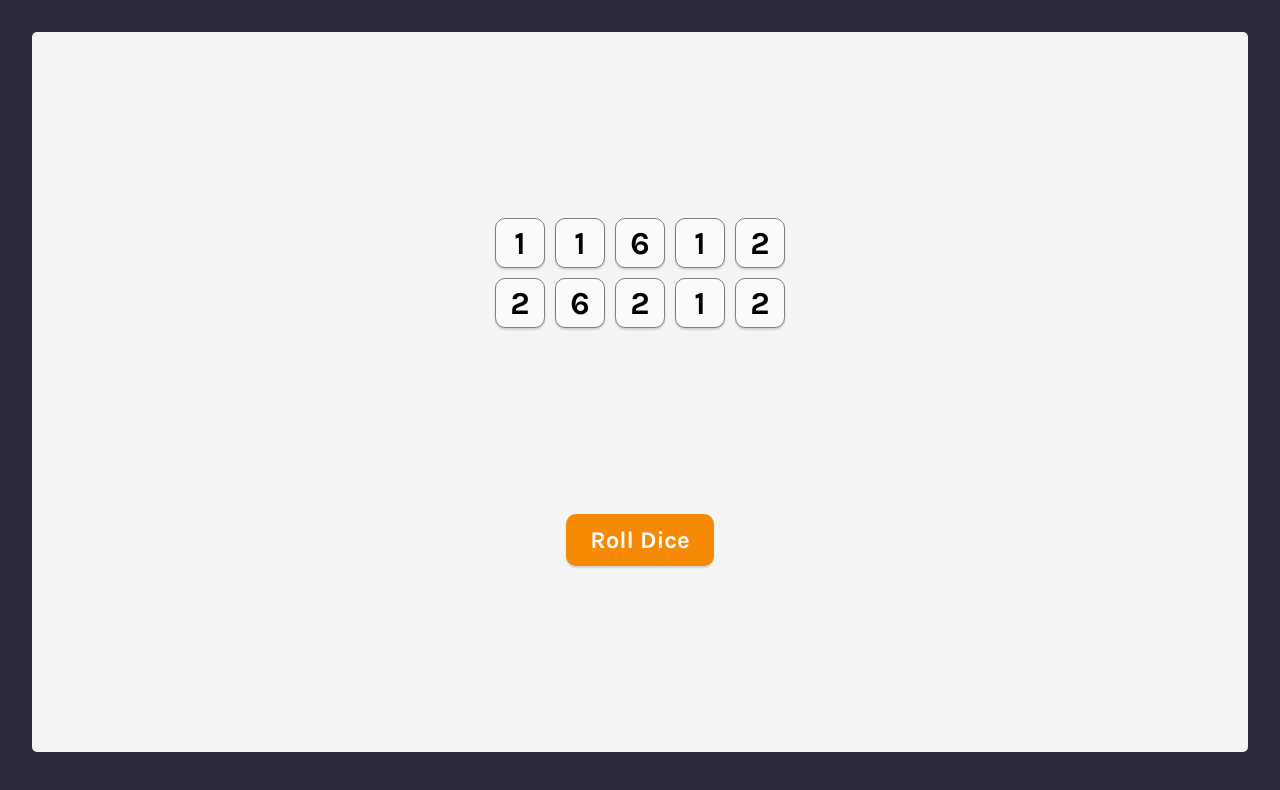
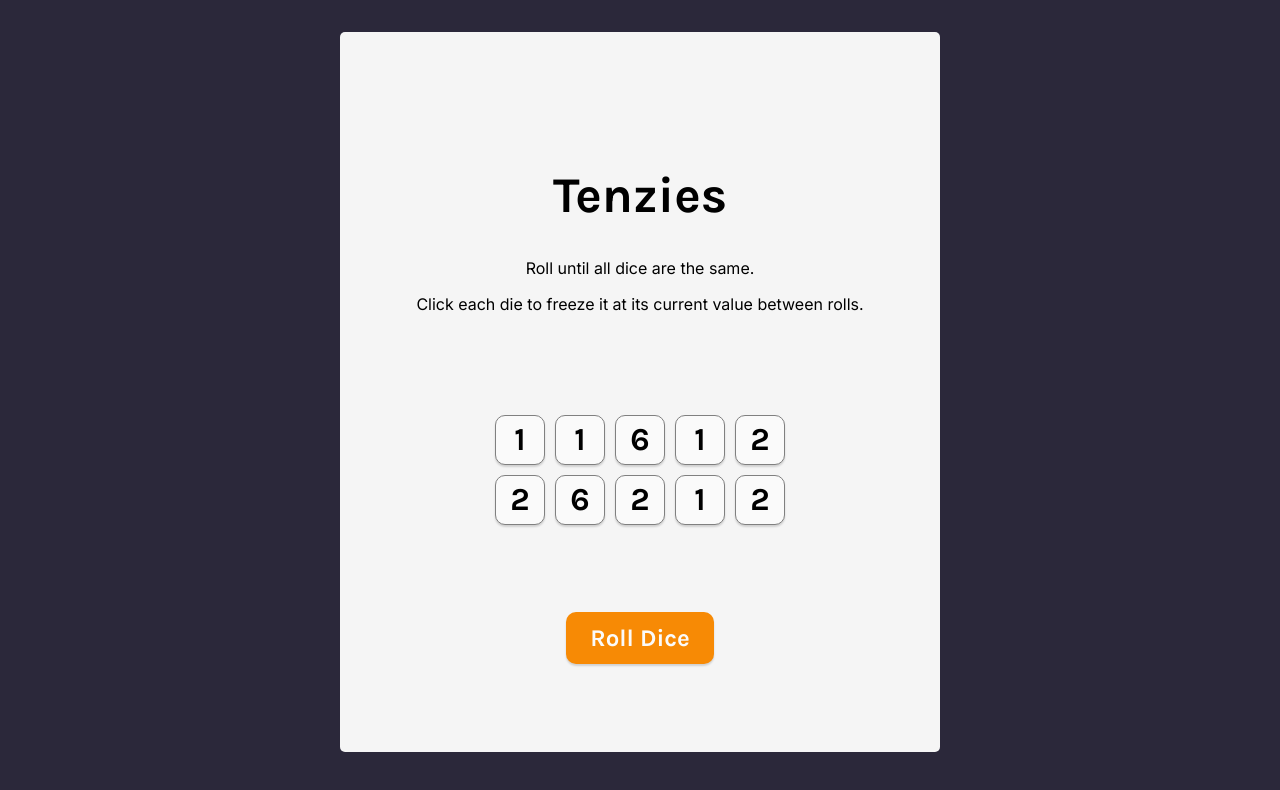
Before and after one commit to SilviaSaverino/Tenzies-Dice-Game---React, a React (Vite) app in the folder tenzies/: page / in a window 1280 px wide. Shown: the top 790 px of the page. Built offline with nearby package versions, Linux system fonts and the light colour scheme.

Commit message:
add instructions and title and style them

```diff
--- a/tenzies/src/App.css
+++ b/tenzies/src/App.css
@@ -20,6 +20,20 @@ main {
   flex-direction: column;
   justify-content: space-evenly;
   align-items: center;
+}
+
+.info {
+  padding: 0.8em;
+}
+
+.title {
+  font-size: 50px;
+}
+
+.instructions {
+  font-family: 'Inter', sans-serif;
+  font-weight: 400;
+  margin-bottom: 0;
 }
 
 .single-die {
@@ -60,3 +74,9 @@ main {
 .roll-dice-btn:hover {
   background-color: #59E391;
 }
+
+@media (min-width: 400px){
+  main {
+    max-width: 600px;
+  }
+}
--- a/tenzies/src/App.jsx
+++ b/tenzies/src/App.jsx
@@ -7,7 +7,7 @@ function App() {
 
   const [newDice, setNewDice] = useState(getNewDice())
 
-function createNewDiceSet(){
+  function createNewDiceSet() {
     return {
       value: Math.ceil(Math.random() * 6),
       isHeld: false,
@@ -46,6 +46,11 @@ function createNewDiceSet(){
   ))
   return (
     <main>
+      <div className='info'>
+        <h1 className="title">Tenzies</h1>
+        <p className="instructions">Roll until all dice are the same. </p>
+        <p className="instructions"> Click each die to freeze it at its current value between rolls.</p>
+      </div>
       <div className='die-container'>
         {diceElements}
       </div>
```
Lines whose indentation alone changed are shown as unchanged.
